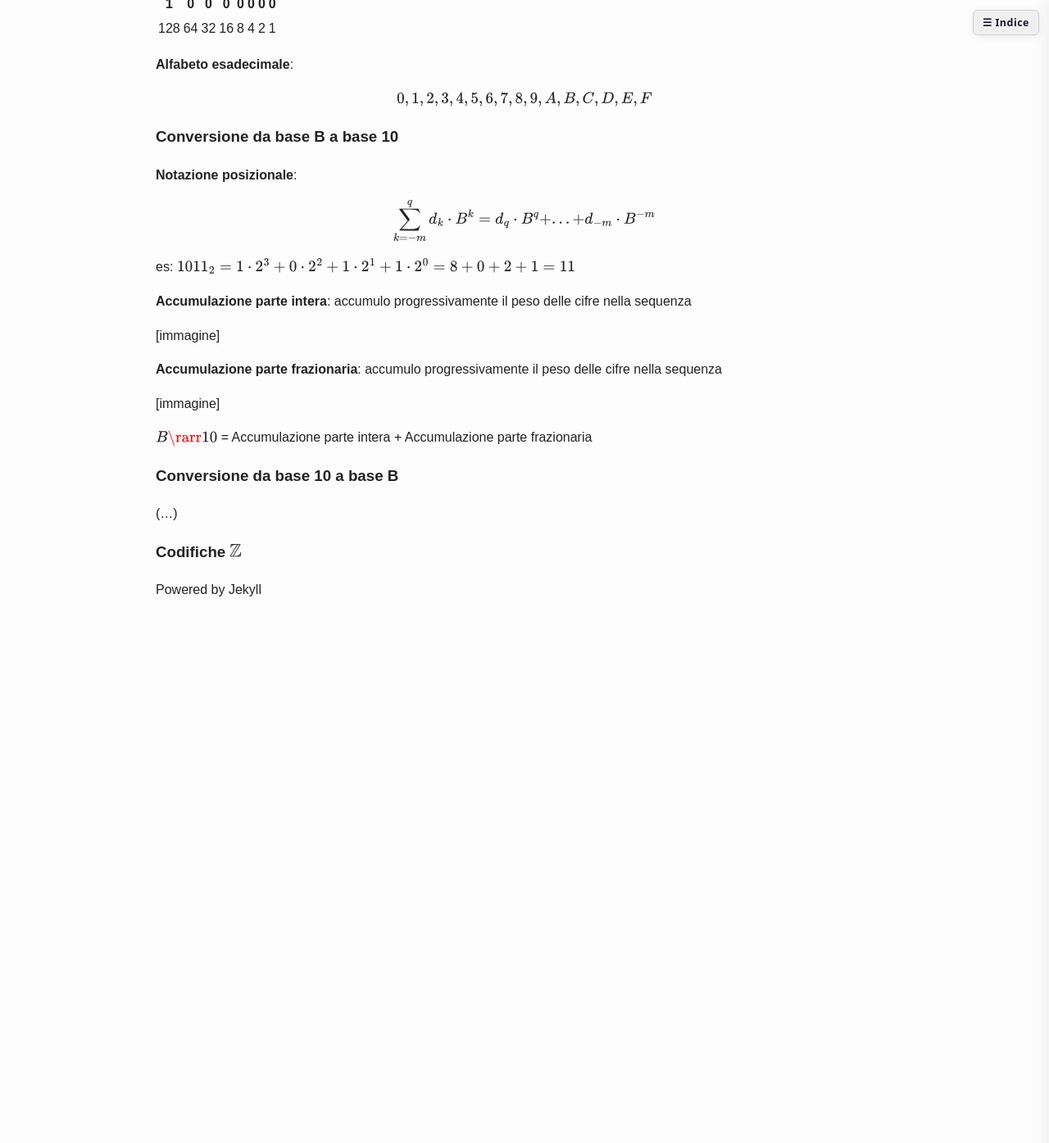
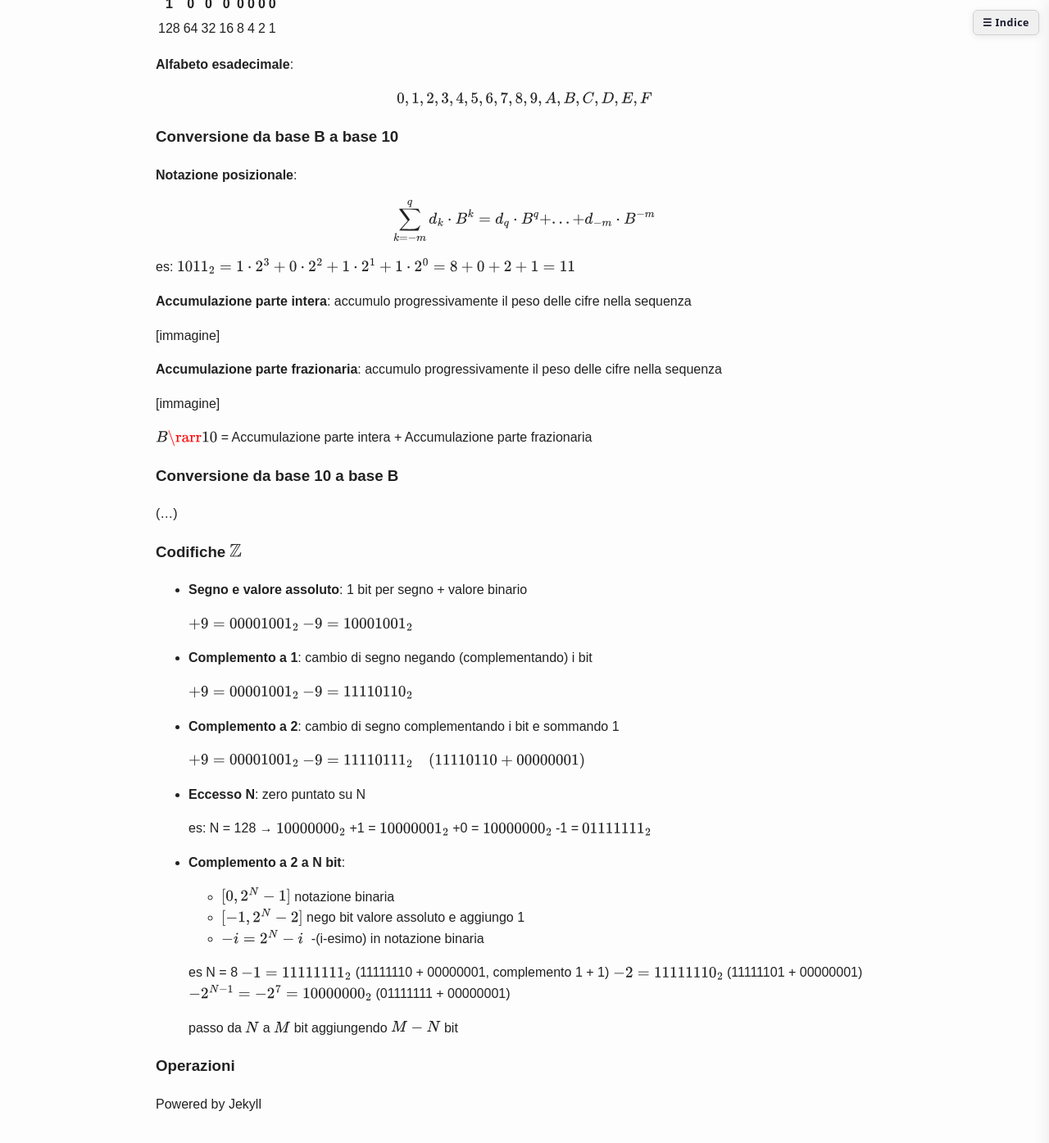
Before and after one commit to comarandr/comarandr.github.io, a Jekyll site: the page built from universita/architettura.md, in a window 1280 px wide and 1400 px high, scrolled down 4155 px. Shown: the top 1395 px of the window at 82% size. Built offline with Jekyll 4.4.1, drawn with Linux system fonts in a browser that asks for light colours; before the commit the page ends 4928 px from its top, so only the background shows below that.

Commit message:
codifiche z

```diff
--- a/universita/architettura.md
+++ b/universita/architettura.md
@@ -216,3 +216,40 @@ $B \rarr 10$ = Accumulazione parte intera + Accumulazione parte frazionaria
 (...)
 
 ### Codifiche $\mathbb{Z}$
+
+- **Segno e valore assoluto**: 1 bit per segno + valore binario
+
+  $+9 = 00001001_2$
+  $-9 = 10001001_2$
+
+- **Complemento a 1**: cambio di segno negando (complementando) i bit
+
+  $+9 = 00001001_2$
+  $-9 = 11110110_2$
+
+- **Complemento a 2**: cambio di segno complementando i bit e sommando 1
+
+  $+9 = 00001001_2$
+  $-9 = 11110111_2 \quad (11110110 + 00000001)$
+
+- **Eccesso N**: zero puntato su N
+
+  es: N = 128 &rarr; $10000000_2$
+  +1 = $10000001_2$
+  +0 = $10000000_2$
+  -1 = $01111111_2$
+
+- **Complemento a 2 a N bit**:
+
+  - $[0, 2^N - 1]$ notazione binaria
+  - $[-1, 2^N - 2]$ nego bit valore assoluto e aggiungo 1
+  - $-i = 2^N - i \;$ -(i-esimo) in notazione binaria
+
+  es N = 8
+  $-1 = 11111111_2$ (11111110 + 00000001, complemento 1 + 1)
+  $-2 = 11111110_2$ (11111101 + 00000001)
+  $-2^{N-1} = -2^7 = 10000000_2$ (01111111 + 00000001)
+
+  passo da $N$ a $M$ bit aggiungendo $M-N$ bit
+
+### Operazioni
```
